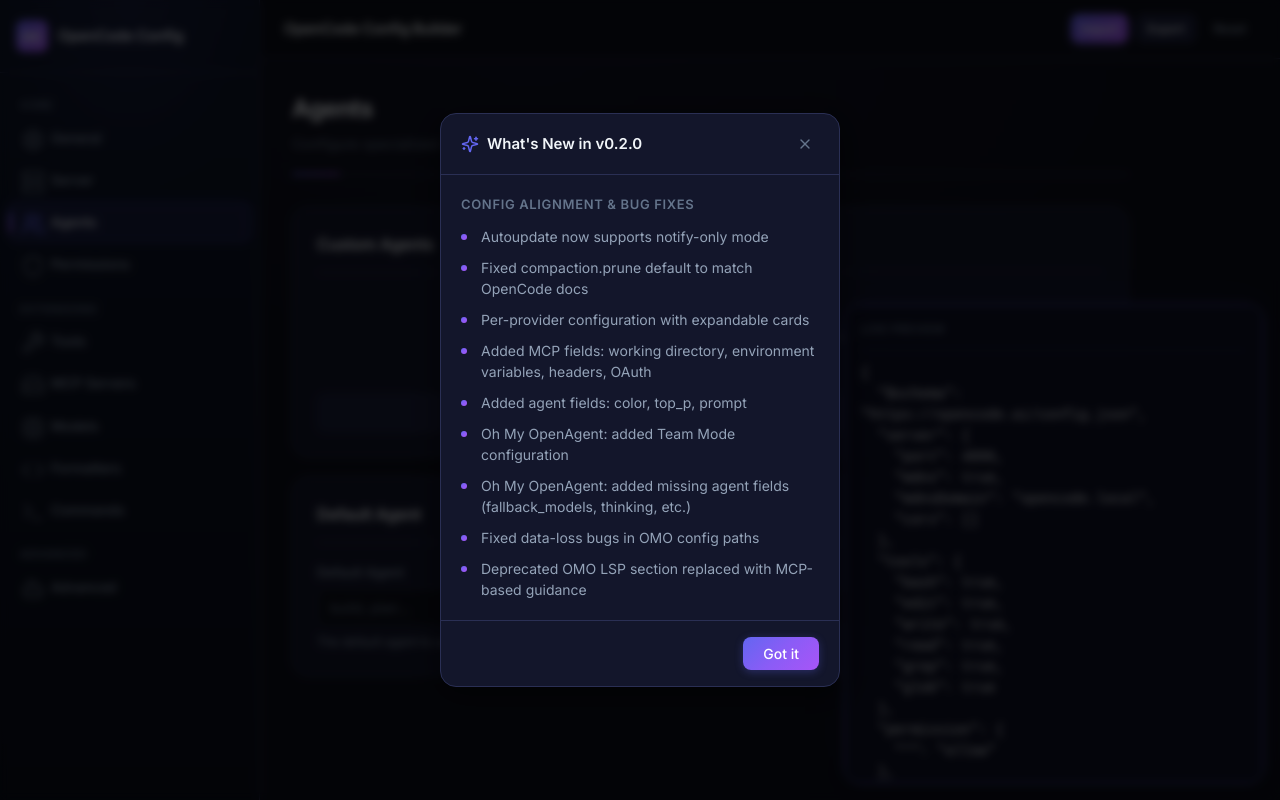
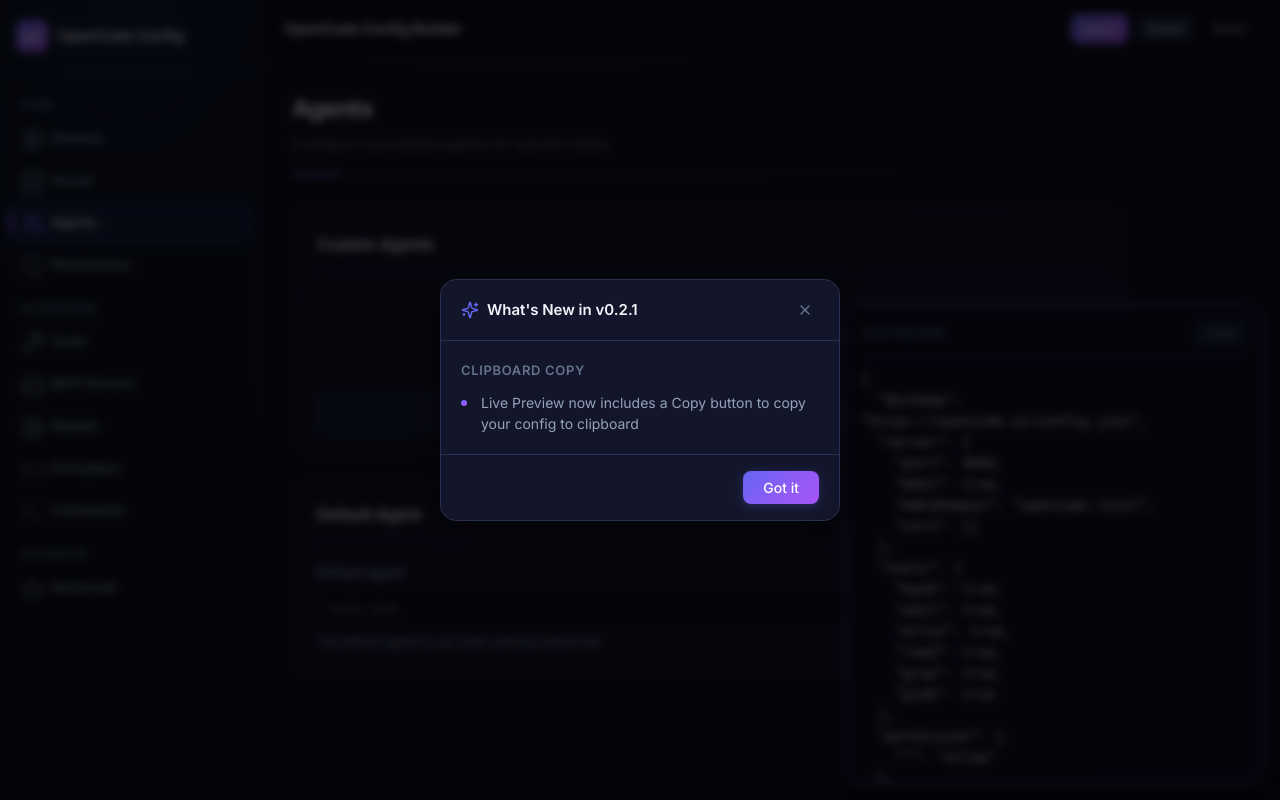
Before and after one commit to MikeCase/opencode-config-builder, a Next.js app: page /agents in a window 1280 px wide. Built offline with nearby package versions, Linux system fonts and the light colour scheme.

Commit message:
feat(live-preview): add copy-to-clipboard button
Add Copy button to Live Preview header. Click copies generated
JSONC config to system clipboard with 2s 'Copied!' feedback.

Also bump version to 0.2.1 and update What's New popup.

```diff
--- a/package.json
+++ b/package.json
@@ -1,7 +1,7 @@
 {
   "name": "opencode-config",
   "private": true,
-  "version": "0.2.0",
+  "version": "0.2.1",
   "type": "module",
   "scripts": {
     "dev": "next dev",
--- a/src/app/layout.tsx
+++ b/src/app/layout.tsx
@@ -57,14 +57,28 @@ export default function RootLayout({ children }: { children: React.ReactNode })
 function LivePreview({ collapsed, onToggle }: { collapsed: boolean; onToggle: () => void }) {
   const config = useConfigStore((s) => s.config)
   const json = generateJsonc(config ?? {})
+  const [copied, setCopied] = useState(false)
+
+  const handleCopy = async () => {
+    try {
+      await navigator.clipboard.writeText(json)
+      setCopied(true)
+      setTimeout(() => setCopied(false), 2000)
+    } catch {}
+  }
 
   return (
     <aside className={`floating-preview${collapsed ? ' collapsed' : ''}`} aria-label="live-config-preview">
       <div className="floating-preview-header">
         <span className="floating-preview-title">Live Preview</span>
-        <button className="floating-preview-toggle" onClick={onToggle} aria-label={collapsed ? 'Expand preview' : 'Collapse preview'}>
-          {collapsed ? 'Show' : 'Hide'}
-        </button>
+        <div className="floating-preview-actions">
+          <button className={`floating-preview-copy${copied ? ' copied' : ''}`} onClick={handleCopy} aria-label="Copy config to clipboard">
+            {copied ? 'Copied!' : 'Copy'}
+          </button>
+          <button className="floating-preview-toggle" onClick={onToggle} aria-label={collapsed ? 'Expand preview' : 'Collapse preview'}>
+            {collapsed ? 'Show' : 'Hide'}
+          </button>
+        </div>
       </div>
       <div className="floating-preview-content">
         <pre style={{whiteSpace:'pre-wrap', margin:0}}>{json}</pre>
--- a/src/components/ui/WhatsNew.tsx
+++ b/src/components/ui/WhatsNew.tsx
@@ -3,7 +3,7 @@
 import React, { useState, useEffect } from 'react'
 import { X, Sparkles } from 'lucide-react'
 
-const CURRENT_VERSION = '0.2.0'
+const CURRENT_VERSION = '0.2.1'
 
 const CHANGELOG: Record<string, { title: string; items: string[] }> = {
   '0.1.0': {
@@ -28,6 +28,12 @@ const CHANGELOG: Record<string, { title: string; items: string[] }> = {
       'Oh My OpenAgent: added missing agent fields (fallback_models, thinking, etc.)',
       'Fixed data-loss bugs in OMO config paths',
       'Deprecated OMO LSP section replaced with MCP-based guidance',
+    ],
+  },
+  '0.2.1': {
+    title: 'Clipboard Copy',
+    items: [
+      'Live Preview now includes a Copy button to copy your config to clipboard',
     ],
   },
 }
--- a/src/styles/globals.css
+++ b/src/styles/globals.css
@@ -970,6 +970,44 @@ html, body {
   color: var(--text-primary);
 }
 
+.floating-preview-actions {
+  display: flex;
+  gap: 6px;
+  align-items: center;
+}
+
+.floating-preview-copy {
+  display: none;
+  padding: 4px 8px;
+  background: var(--bg-tertiary);
+  border: 1px solid var(--border-subtle);
+  border-radius: var(--radius-sm);
+  color: var(--text-secondary);
+  cursor: pointer;
+  font-size: 11px;
+  font-family: var(--font-sans);
+  transition: all 0.15s ease;
+  min-width: 52px;
+  text-align: center;
+}
+
+.floating-preview-copy:hover {
+  background: var(--bg-elevated);
+  color: var(--text-primary);
+}
+
+.floating-preview-copy.copied {
+  background: var(--accent-dim);
+  border-color: var(--accent);
+  color: var(--accent);
+}
+
+@media (min-width: 1024px) {
+  .floating-preview-copy {
+    display: inline-block;
+  }
+}
+
 .preview-content {
   font-family: var(--font-mono);
   font-size: 12px;
```
Also changed, not shown: 1 other file (tests, documents, lock files or other folders).
